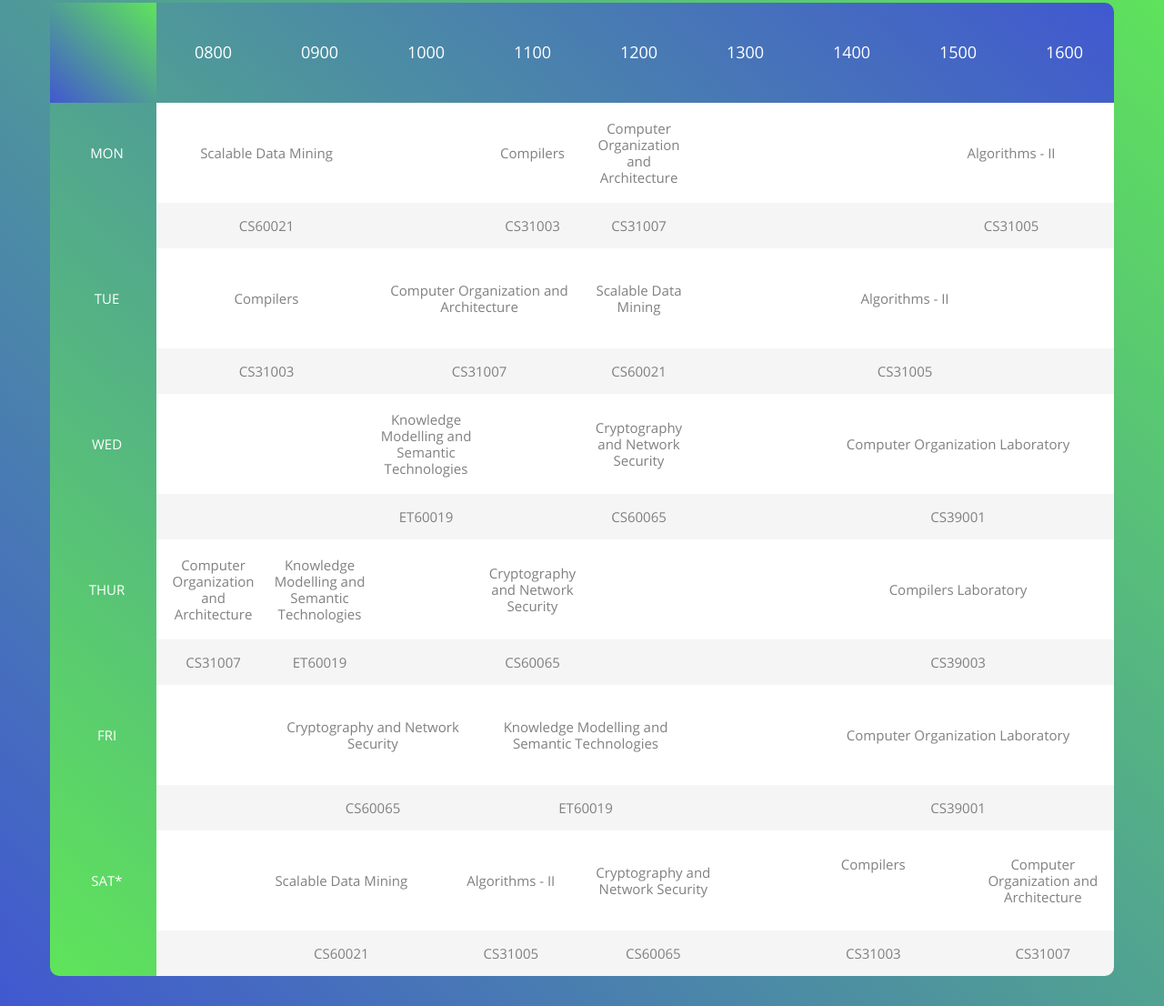
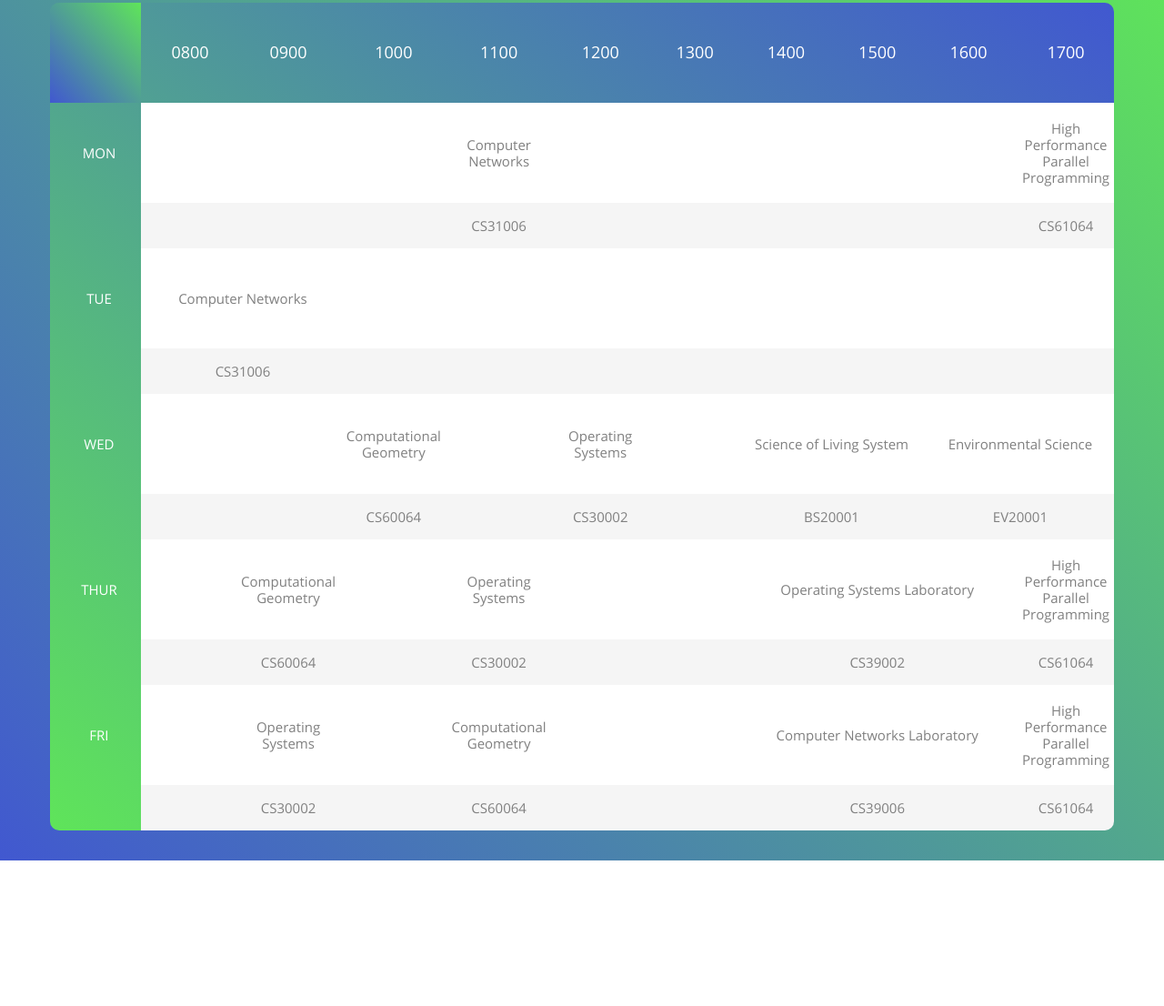
Before and after one commit to rashil2000/timetable, a plain HTML site: page index.html in a window 1280 px wide. Shown: the part 30-1136 px from the top of the page at 91% size. After the commit the page ends 976 px from the top, so only its background shows below. Drawn offline with Linux system fonts and the light colour scheme.

Commit message:
Update for Spring 2021

```diff
--- a/index.html
+++ b/index.html
@@ -2,7 +2,7 @@
 <html lang="en">
 
 <head>
-	<title>Autumn 2020 Timetable - rashil2000</title>
+	<title>Spring 2021 Timetable - rashil2000</title>
 	<meta charset="UTF-8">
 	<!--===============================================================================================-->
 	<link rel="icon" type="image/png" href="images/icons/favicon.ico" />
@@ -41,140 +41,93 @@
 								<th>1400</th>
 								<th>1500</th>
 								<th>1600</th>
+								<th>1700</th>
 							</tr>
 						</thead>
 						<tbody>
 							<tr>
 								<td>Mon</td>
-								<td colspan=2>Scalable Data Mining</td>
-								<td></td>
-								<td>Compilers</td>
-								<td>Computer Organization and Architecture</td>
-								<td colspan=2></td>
-								<td colspan=2>Algorithms - II</td>
+								<td colspan=3></td>
+								<td>Computer Networks</td>
+								<td colspan=5></td>
+								<td>High Performance Parallel Programming</td>
 							</tr>
 							<tr>
 								<td></td>
-								<td colspan=2>CS60021</td>
-								<td></td>
-								<td>CS31003</td>
-								<td>CS31007</td>
-								<td colspan=2></td>
-								<td colspan=2>CS31005</td>
+								<td colspan=3></td>
+								<td>CS31006</td>
+								<td colspan=5></td>
+								<td>CS61064</td>
 							</tr>
 							<tr>
 								<td>Tue</td>
-								<td colspan=2>Compilers</td>
-								<td colspan=2>Computer Organization and Architecture</td>
-								<td>Scalable Data Mining</td>
-								<td></td>
-								<td colspan=2>Algorithms - II</td>
-								<td></td>
+								<td colspan=2>Computer Networks</td>
+								<td colspan=8></td>
 							</tr>
 							<tr>
 								<td></td>
-								<td colspan=2>CS31003</td>
-								<td colspan=2>CS31007</td>
-								<td>CS60021</td>
-								<td></td>
-								<td colspan=2>CS31005</td>
-								<td></td>
+								<td colspan=2>CS31006</td>
+								<td colspan=8></td>
 							</tr>
 							<tr>
 								<td>Wed</td>
 								<td colspan=2></td>
-								<td>Knowledge Modelling and Semantic Technologies</td>
+								<td>Computational Geometry</td>
 								<td></td>
-								<td>Cryptography and Network Security</td>
+								<td>Operating Systems</td>
 								<td></td>
-								<td colspan=3>Computer Organization Laboratory</td>
+								<td colspan=2>Science of Living System</td>
+								<td colspan=2>Environmental Science</td>
 							</tr>
 							<tr>
 								<td></td>
 								<td colspan=2></td>
-								<td>ET60019</td>
+								<td>CS60064</td>
 								<td></td>
-								<td>CS60065</td>
+								<td>CS30002</td>
 								<td></td>
-								<td colspan=3>CS39001</td>
+								<td colspan=2>BS20001</td>
+								<td colspan=2>EV20001</td>
 							</tr>
 							<tr>
 								<td>Thur</td>
-								<td>Computer Organization and Architecture</td>
-								<td>Knowledge Modelling and Semantic Technologies</td>
 								<td></td>
-								<td>Cryptography and Network Security</td>
+								<td>Computational Geometry</td>
+								<td></td>
+								<td>Operating Systems</td>
 								<td colspan=2></td>
-								<td colspan=3>Compilers Laboratory</td>
+								<td colspan=3>Operating Systems Laboratory</td>
+								<td>High Performance Parallel Programming</td>
 							</tr>
 							<tr>
 								<td></td>
-								<td>CS31007</td>
-								<td>ET60019</td>
 								<td></td>
-								<td>CS60065</td>
+								<td>CS60064</td>
+								<td></td>
+								<td>CS30002</td>
 								<td colspan=2></td>
-								<td colspan=3>CS39003</td>
+								<td colspan=3>CS39002</td>
+								<td>CS61064</td>
 							</tr>
 							<tr>
 								<td>Fri</td>
 								<td></td>
-								<td colspan=2>Cryptography and Network Security</td>
-								<td colspan=2>Knowledge Modelling and Semantic Technologies</td>
+								<td>Operating Systems</td>
 								<td></td>
-								<td colspan=3>Computer Organization Laboratory</td>
+								<td>Computational Geometry</td>
+								<td colspan=2></td>
+								<td colspan=3>Computer Networks Laboratory</td>
+								<td>High Performance Parallel Programming</td>
 							</tr>
 							<tr>
 								<td></td>
 								<td></td>
-								<td colspan=2>CS60065</td>
-								<td colspan=2>ET60019</td>
+								<td>CS30002</td>
 								<td></td>
-								<td colspan=3>CS39001</td>
-							</tr>
-							<tr>
-								<td>Sat*</td>
-								<td></td>
-								<td colspan=3>
-									<div class="row">
-										<div class="col-6">Scalable Data Mining</div>
-										<div class="col-6">Algorithms - II</div>
-									</div>
-								</td>
-								<td colspan=2>
-									<div class="row">
-										<div class="col-8">Cryptography and Network Security</div>
-										<div class="col-4"></div>
-									</div>
-								</td>
-								<td colspan=3>
-									<div class="row">
-										<div class="col-6">Compilers</div>
-										<div class="col-6">Computer Organization and Architecture</div>
-									</div>
-								</td>
-							</tr>
-							<tr>
-								<td></td>
-								<td></td>
-								<td colspan=3>
-									<div class="row">
-										<div class="col-6">CS60021</div>
-										<div class="col-6">CS31005</div>
-									</div>
-								</td>
-								<td colspan=2>
-									<div class="row">
-										<div class="col-8">CS60065</div>
-										<div class="col-4"></div>
-									</div>
-								</td>
-								<td colspan=3>
-									<div class="row">
-										<div class="col-6">CS31003</div>
-										<div class="col-6">CS31007</div>
-									</div>
-								</td>
+								<td>CS60064</td>
+								<td colspan=2></td>
+								<td colspan=3>CS39006</td>
+								<td>CS61064</td>
 							</tr>
 						</tbody>
 					</table>
```
